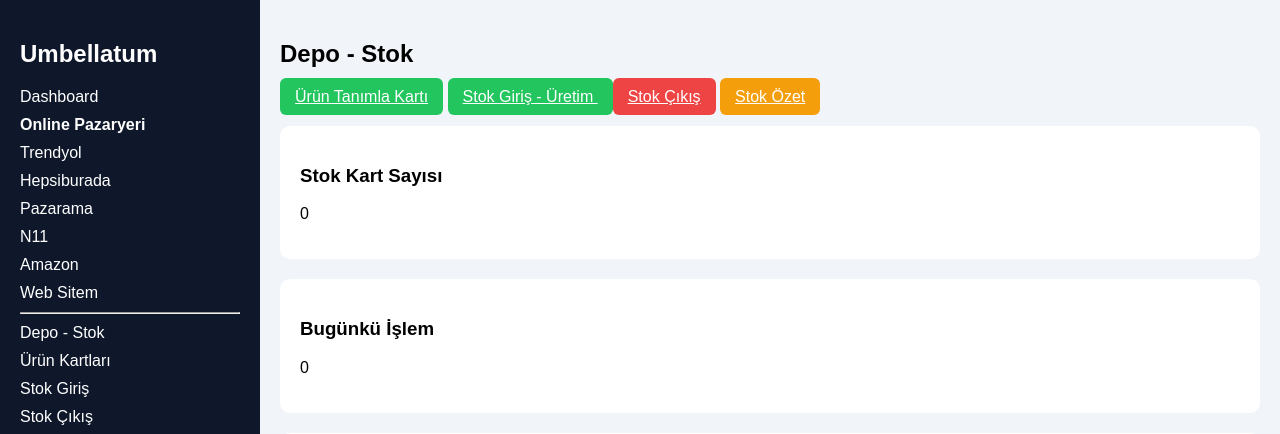
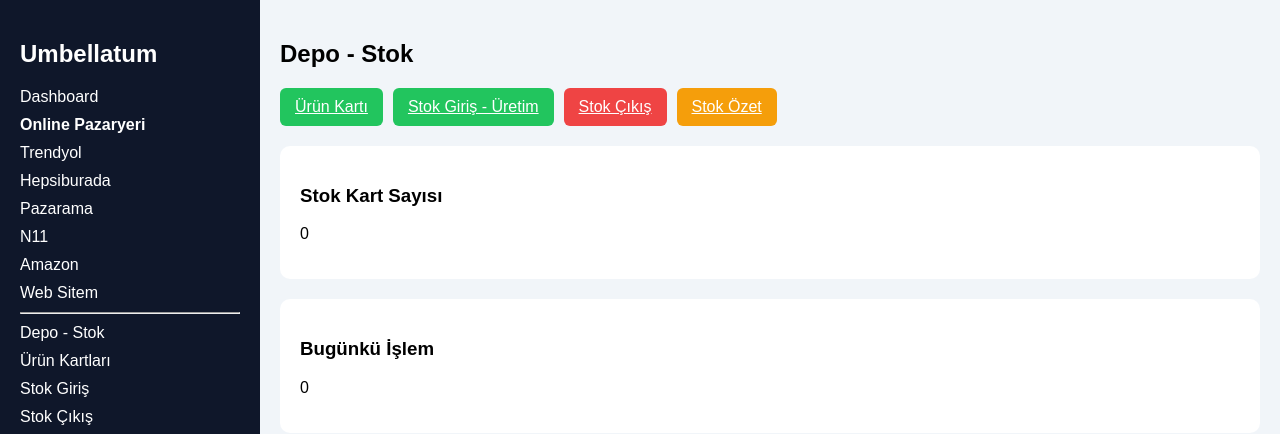
Before and after one commit to umbellatum54/stok-api, a Flask app: page /depo-stok/ in a window 1280 px wide. Shown: the top 434 px of the page. Run offline with Flask 3, Linux system fonts and the light colour scheme.

Commit message:
Update stok.html

```diff
--- a/templates/stok.html
+++ b/templates/stok.html
@@ -4,11 +4,22 @@
 
 <h2>Depo - Stok</h2>
 
-<div style="margin-bottom:20px;">
-<a href="/depo-stok/urunler" class="btn green">Ürün Tanımla Kartı</a>
-<a href="/depo-stok/stok-giris" class="btn green">Stok Giriş - Üretim </a>
-<a href="/depo-stok/stok-cikis" class="btn red">Stok Çıkış</a>
-<a href="/depo-stok/stok-ozet" class="btn orange">Stok Özet</a>
+<div style="margin-bottom:20px; display:flex; gap:10px; flex-wrap:wrap;">
+
+    <a href="/depo-stok/urunler" class="btn green">Ürün Kartı</a>
+
+    <a href="/depo-stok/stok-giris" class="btn green">
+        Stok Giriş - Üretim
+    </a>
+
+    <a href="/depo-stok/stok-cikis" class="btn red">
+        Stok Çıkış
+    </a>
+
+    <a href="/depo-stok/stok-ozet" class="btn orange">
+        Stok Özet
+    </a>
+
 </div>
 
 <div class="card">
@@ -23,6 +34,7 @@
 
 <div class="card">
     <h3>Son İşlemler</h3>
+
     <table border="1" width="100%">
         <tr>
             <th>Ürün</th>
@@ -30,6 +42,7 @@
             <th>Tarih</th>
         </tr>
     </table>
+
 </div>
 
 {% endblock %}
```
